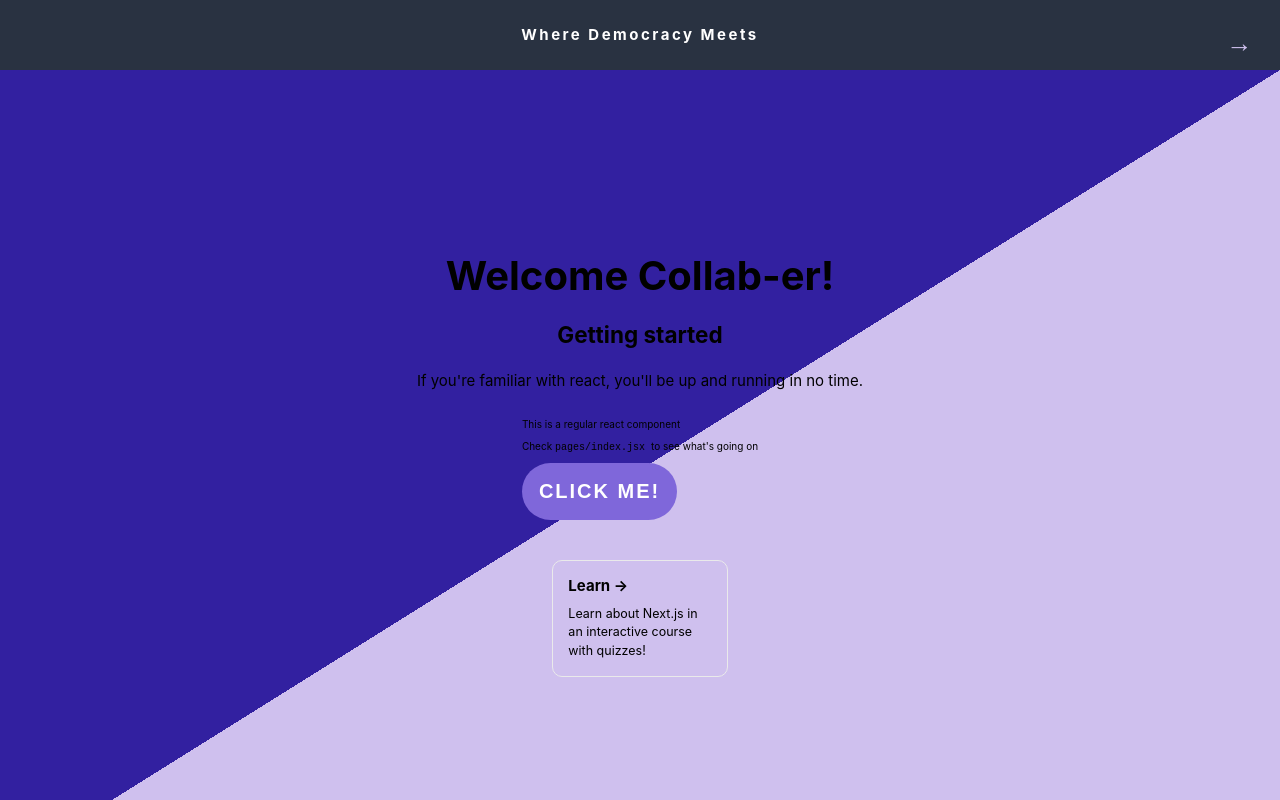
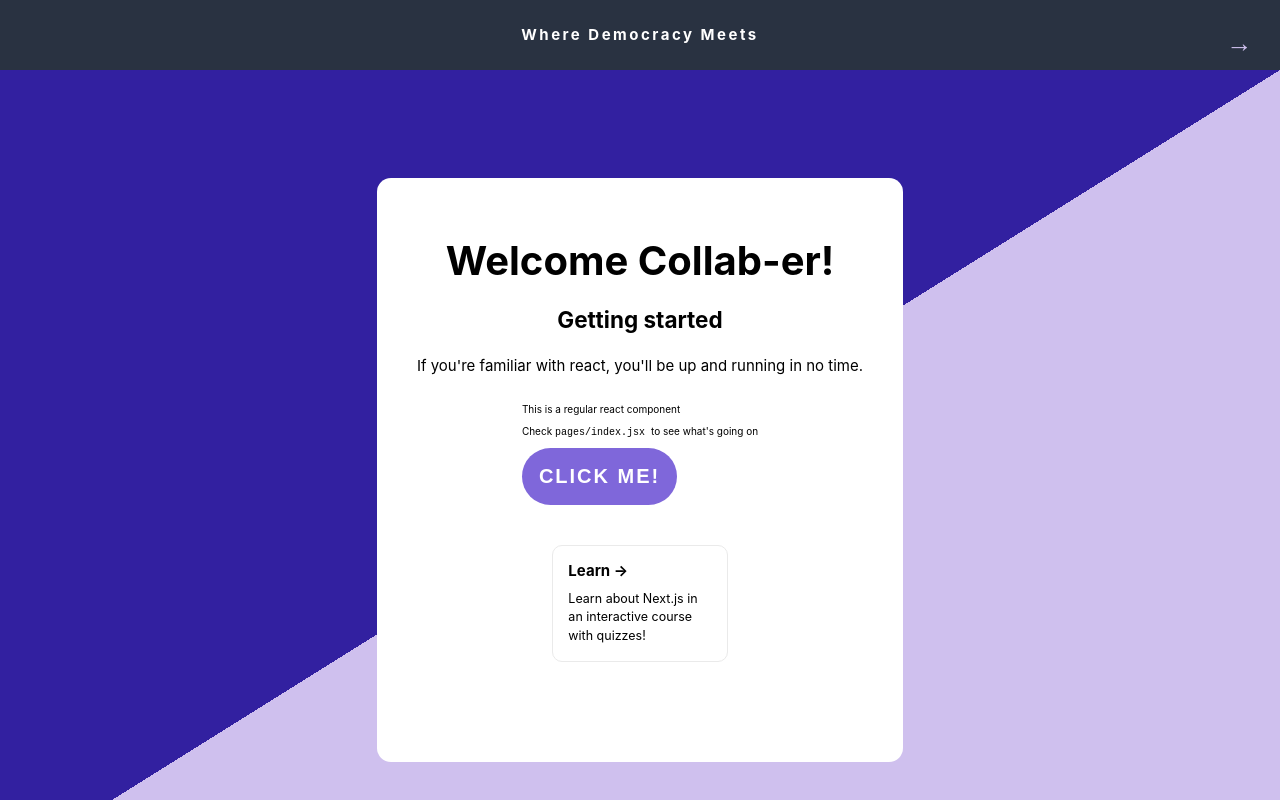
Before and after one commit to aaspinwall/collab, a Next.js app in the folder frontend/: page /info in a window 1280 px wide. Shown: the top 800 px of the page. Built offline with nearby package versions, Linux system fonts and the light colour scheme.

Commit message:
+ card component / fixed button to voting

```diff
--- /dev/null
+++ b/frontend/components/ui/card/index.jsx
@@ -0,0 +1,10 @@
+import styled from "styled-components";
+
+const Card = styled.div`
+  display: grid;
+  background: white;
+  border-radius: 14px;
+  padding: 1rem 4rem 4rem;
+`;
+
+export default Card;
--- a/frontend/pages/info/index.jsx
+++ b/frontend/pages/info/index.jsx
@@ -1,4 +1,5 @@
 import SampleButton from "../../components/ui/sample_button";
+import Card from "../../components/ui/card";
 
 export default function Home() {
   // This is called by the onClick event
@@ -12,13 +13,15 @@ export default function Home() {
     /* Title is metadata, good for SEO  */
 
     <div className={"container"}>
+      <Card>
         <main className={"main"}>
           <h1 className={"title"}>Welcome Collab-er!</h1>
 
           <div className={"description"}>
             <h2>Getting started</h2>
             <p>
-            If you're familiar with react, you'll be up and running in no time.
+              If you're familiar with react, you'll be up and running in no
+              time.
             </p>
           </div>
 
@@ -44,6 +47,7 @@ export default function Home() {
             </a>
           </div>
         </main>
+      </Card>
     </div>
   );
 }
--- a/frontend/pages/room/results.js
+++ b/frontend/pages/room/results.js
@@ -1,11 +1,13 @@
 import Head from "next/head";
 import Link from "next/link";
 import styled from "styled-components";
+import Card from "../../components/ui/card";
 import { COLORS } from "../../styles/colors";
 
 export default function ResultsPage() {
   return (
     <Container>
+      <Card>
         <Head>
           <title>Results!</title>
         </Head>
@@ -16,6 +18,7 @@ export default function ResultsPage() {
         <Link href="/">
           <Button>Home</Button>
         </Link>
+      </Card>
     </Container>
   );
 }
--- a/frontend/pages/room/voting-room/[id].js
+++ b/frontend/pages/room/voting-room/[id].js
@@ -2,6 +2,7 @@ import { useEffect, useState } from "react";
 import Link from "next/link";
 import styled from "styled-components";
 import Timer from "../../../components/timer";
+import Card from "../../../components/ui/card";
 import { GET_ROOM_BY_ID } from "../../../components/polloTest/GetRoomData";
 import { useLazyQuery } from "@apollo/client";
 import { useRouter } from "next/router";
@@ -41,6 +42,7 @@ export default function VotingRoom() {
         This page will be where the voting itself takes place
       </Description>
       {/* time has to be Number() as it is passed as a string */}
+      <Card>
         <Timer
           key={200}
           time={Number(roomData.timeLimit)}
@@ -50,6 +52,7 @@ export default function VotingRoom() {
         <Link href="/">
           <Button>Home</Button>
         </Link>
+      </Card>
     </Container>
   );
 }
--- a/frontend/pages/room/voting-room/index.js
+++ b/frontend/pages/room/voting-room/index.js
@@ -1,14 +1,15 @@
 import Head from "next/head";
+import Card from "../../../components/ui/card";
 
 export default function VotingRoomEmpty() {
   return (
-    <div>
+    <Card>
       <Head>
         <title>Voting Room Not Found</title>
       </Head>
       <p>
         This index.js page handles the route if no room ID was passed to the URL
       </p>
-    </div>
+    </Card>
   );
 }
```
Also changed, not shown: frontend/pages/room/create-room.js (+4 -4 lines). Lines whose indentation alone changed are shown as unchanged.
